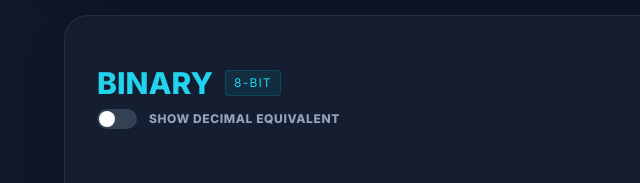
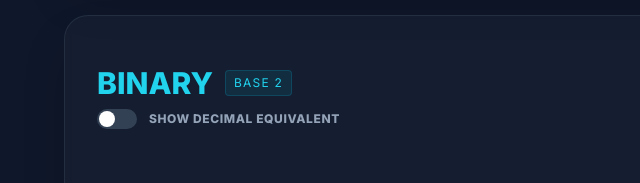
Before and after one commit to xlicoe/Base_Systems_Abacus, a plain HTML site: page index.html in a window 1280 px wide. Shown: the part 733-916 px from the top of the page, 0-640 px from the left. Drawn offline with nearby package versions, Linux system fonts and the light colour scheme.

Commit message:
Update index.html

```diff
--- a/index.html
+++ b/index.html
@@ -158,7 +158,7 @@
                 <div class="flex flex-col md:flex-row md:items-center justify-between mb-8 gap-6 pt-4">
                     <div>
                         <h2 class="text-3xl font-black flex items-center gap-3 text-cyan-400">
-                            BINARY <span class="text-xs font-medium px-2 py-1 bg-cyan-500/10 rounded border border-cyan-500/20 tracking-widest uppercase">8-Bit</span>
+                            BINARY <span class="text-xs font-medium px-2 py-1 bg-cyan-500/10 rounded border border-cyan-500/20 tracking-widest uppercase">Base 2</span>
                         </h2>
                         <div class="flex flex-col gap-2 mt-2">
                             <label class="inline-flex items-center cursor-pointer">
```
